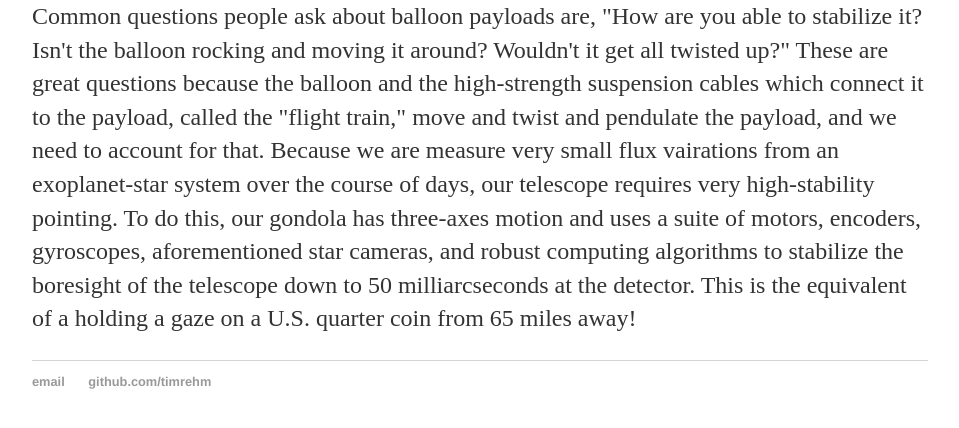
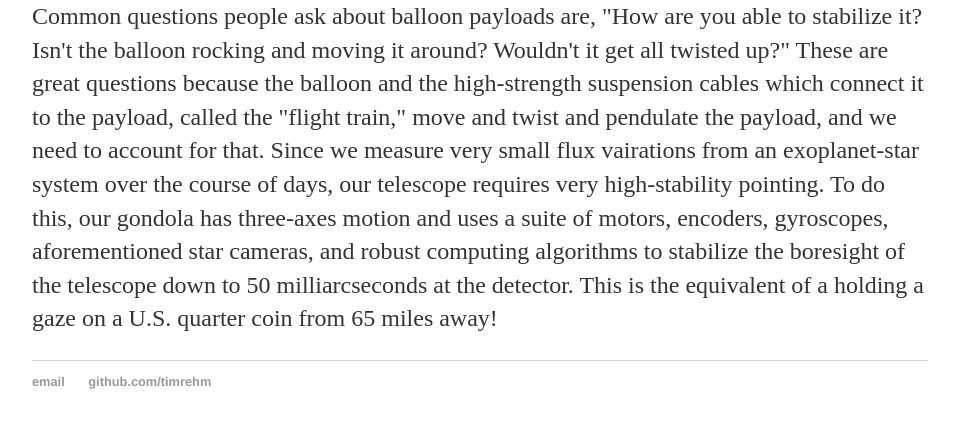
Before and after one commit to timrehm/timrehm.github.io, a Jekyll site: the page built from research/excite.html, in a window 1280 px wide and 900 px high, scrolled down 4853 px, cut to the strip 451-879 px from the top of the window. Shown: the whole strip, without its empty margins (160-1119 px from the left). Built offline with Jekyll 4.4.1, drawn with Linux system fonts in a browser that asks for light colours.

Commit message:
Update excite.html

```diff
--- a/research/excite.html
+++ b/research/excite.html
@@ -79,7 +79,7 @@ attached to the telescope tube to aid in pointing and determining absolute orien
 <p>Common questions people ask about balloon payloads are, "How are you able to stabilize it? Isn't the balloon
 rocking and moving it around? Wouldn't it get all twisted up?" These are great questions because the balloon and the high-strength suspension
 cables which connect it to the payload, called the "flight train," move and twist and pendulate the payload, and we need to account for that.
-Because we are measure very small flux vairations from an exoplanet-star system over the course of days, our telescope requires very high-stability pointing.
+Since we measure very small flux vairations from an exoplanet-star system over the course of days, our telescope requires very high-stability pointing.
 To do this, our gondola has three-axes motion and uses a suite of motors, encoders, gyroscopes, aforementioned star cameras, and robust computing
 algorithms to stabilize the boresight of the telescope down to 50 milliarcseconds at the detector. This is the equivalent of a
 holding a gaze on a U.S. quarter coin from 65 miles away!</p>
```
